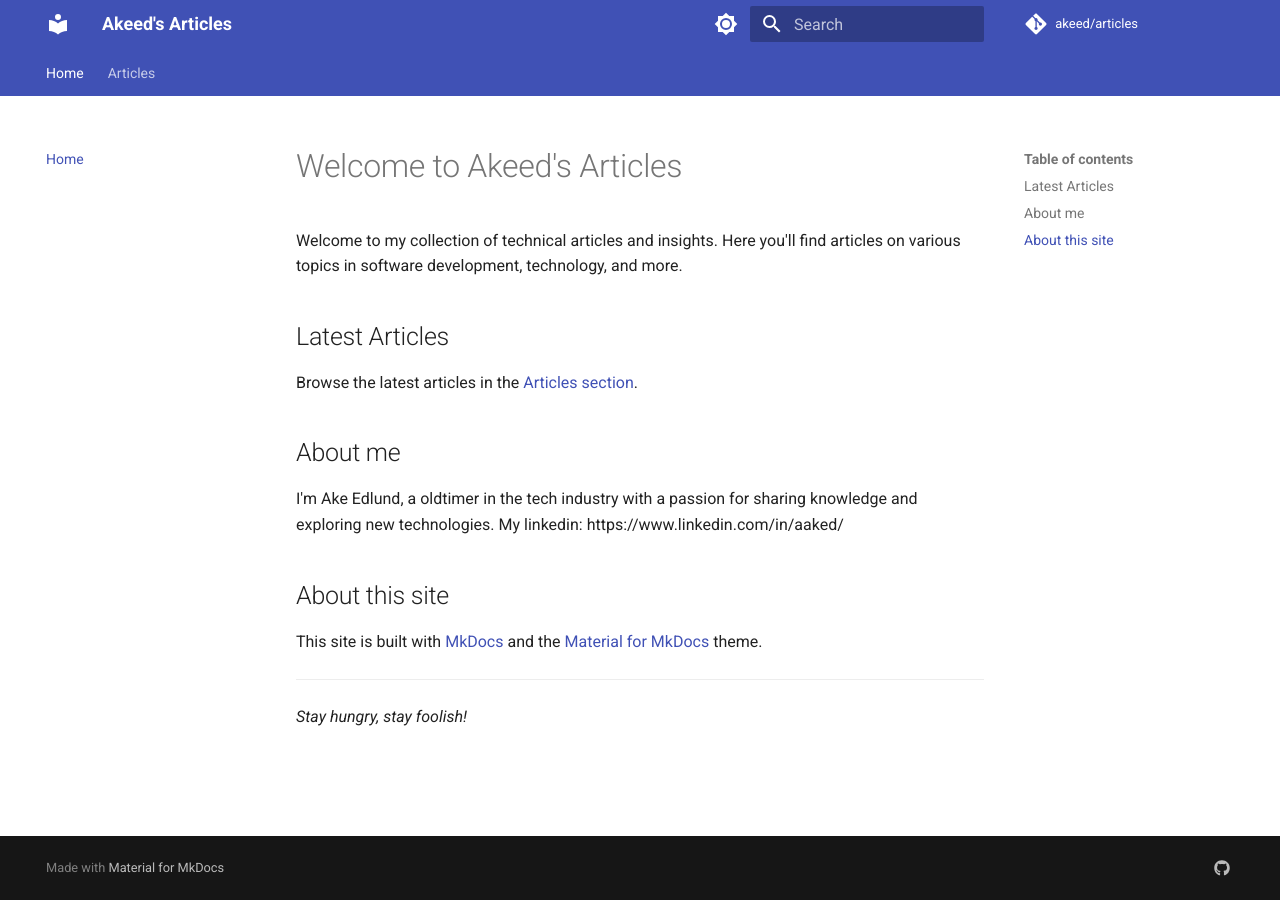
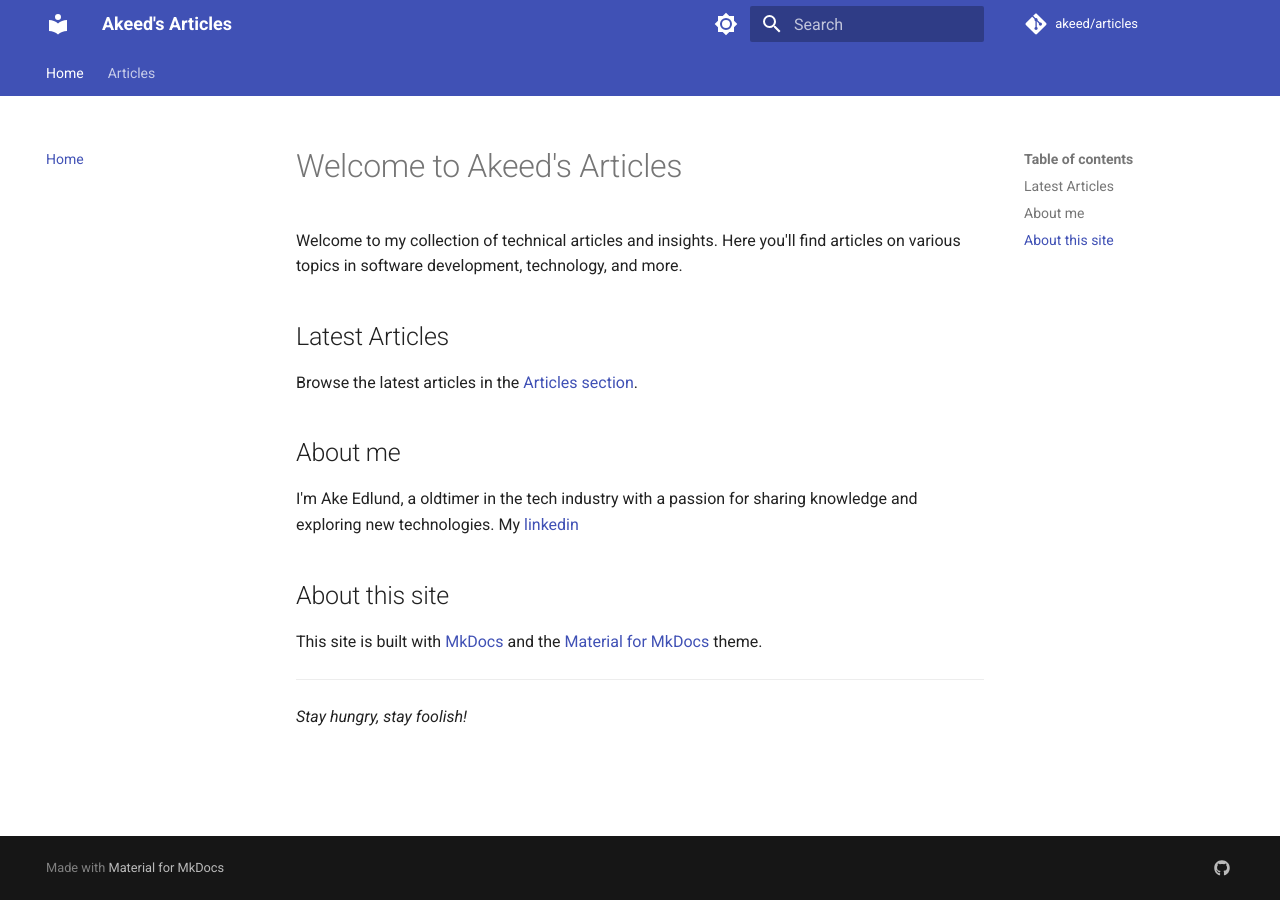
Before and after one commit to akeed/akeed.github.io, an MkDocs documentation site: the page built from docs/index.md, in a window 1280 px wide. Built offline with MkDocs 1.6.1 and Material for MkDocs 9.7.7, drawn with Linux system fonts in a browser that asks for light colours; comment, search, counter and statistics services are not loaded.

Commit message:
fix of link in landing page

```diff
--- a/docs/index.md
+++ b/docs/index.md
@@ -9,7 +9,7 @@ Browse the latest articles in the [Articles section](articles/index.md).
 ## About me
 
 I'm Ake Edlund, a oldtimer in the tech industry with a passion for sharing knowledge and exploring new technologies.
-My linkedin: https://www.linkedin.com/in/aaked/
+My [linkedin](https://www.linkedin.com/in/aaked/)
 
 ## About this site
 
```
